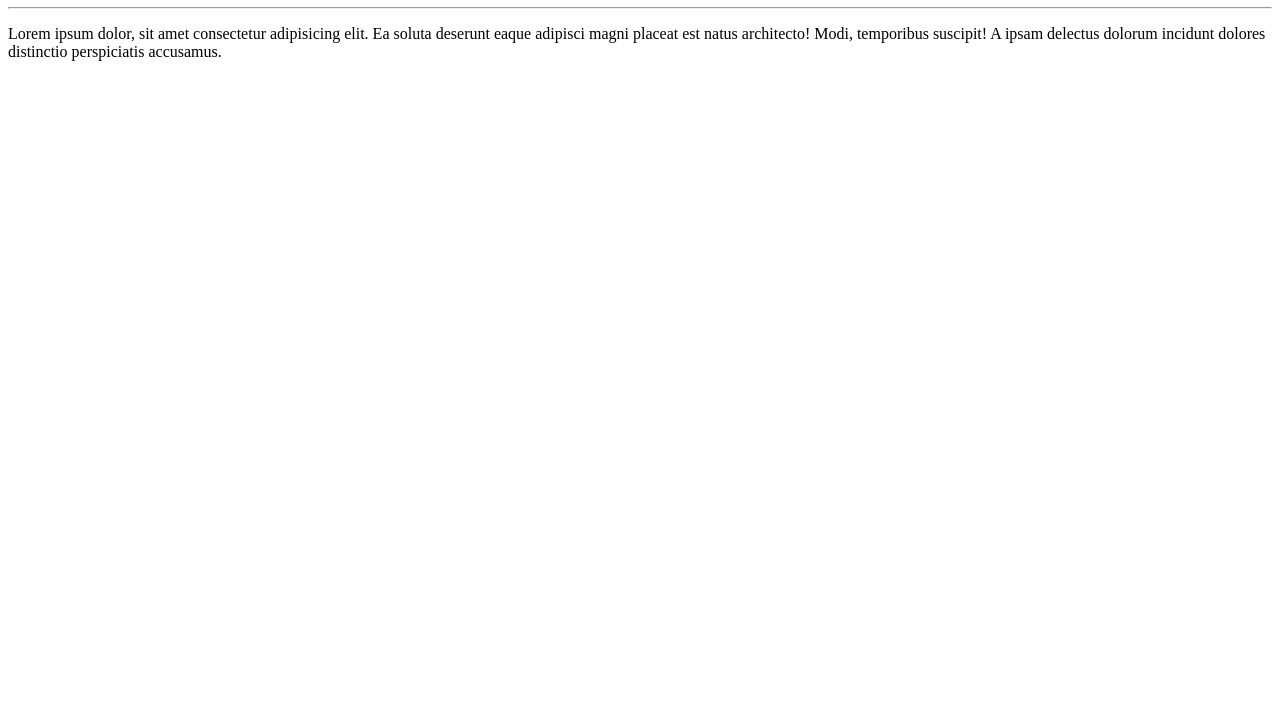
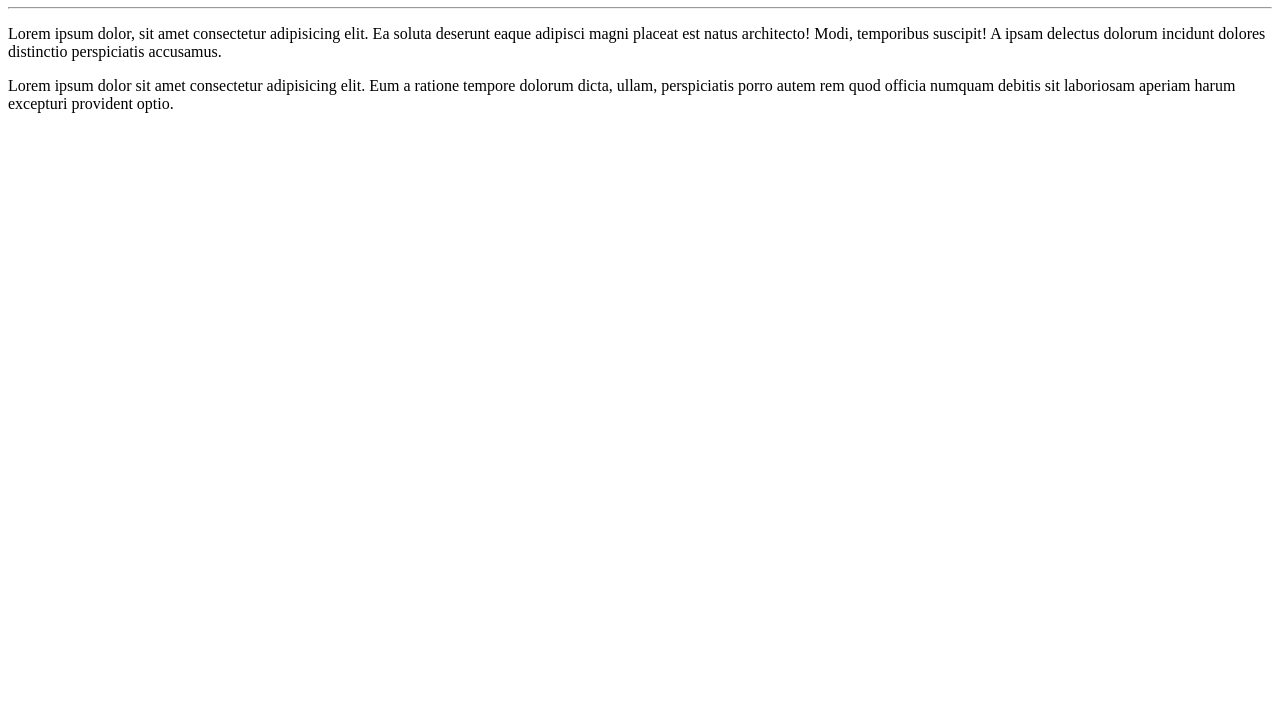
Before and after one commit to Oxleo/Ola-Mundo, a plain HTML site: page Site_Exemplo/index.html in a window 1280 px wide. Shown: the part 73-800 px from the top of the page. Drawn offline with Linux system fonts and the light colour scheme.

Commit message:
Adicionei um paragrafo

```diff
--- a/Site_Exemplo/index.html
+++ b/Site_Exemplo/index.html
@@ -9,6 +9,7 @@
     <h1>Olá, mundo!</h1>
     <hr>
     <p>Lorem ipsum dolor, sit amet consectetur adipisicing elit. Ea soluta deserunt eaque adipisci magni placeat est natus architecto! Modi, temporibus suscipit! A ipsam delectus dolorum incidunt dolores distinctio perspiciatis accusamus.</p>
+    <p>Lorem ipsum dolor sit amet consectetur adipisicing elit. Eum a ratione tempore dolorum dicta, ullam, perspiciatis porro autem rem quod officia numquam debitis sit laboriosam aperiam harum excepturi provident optio.</p>
 
 </body>
 
```
